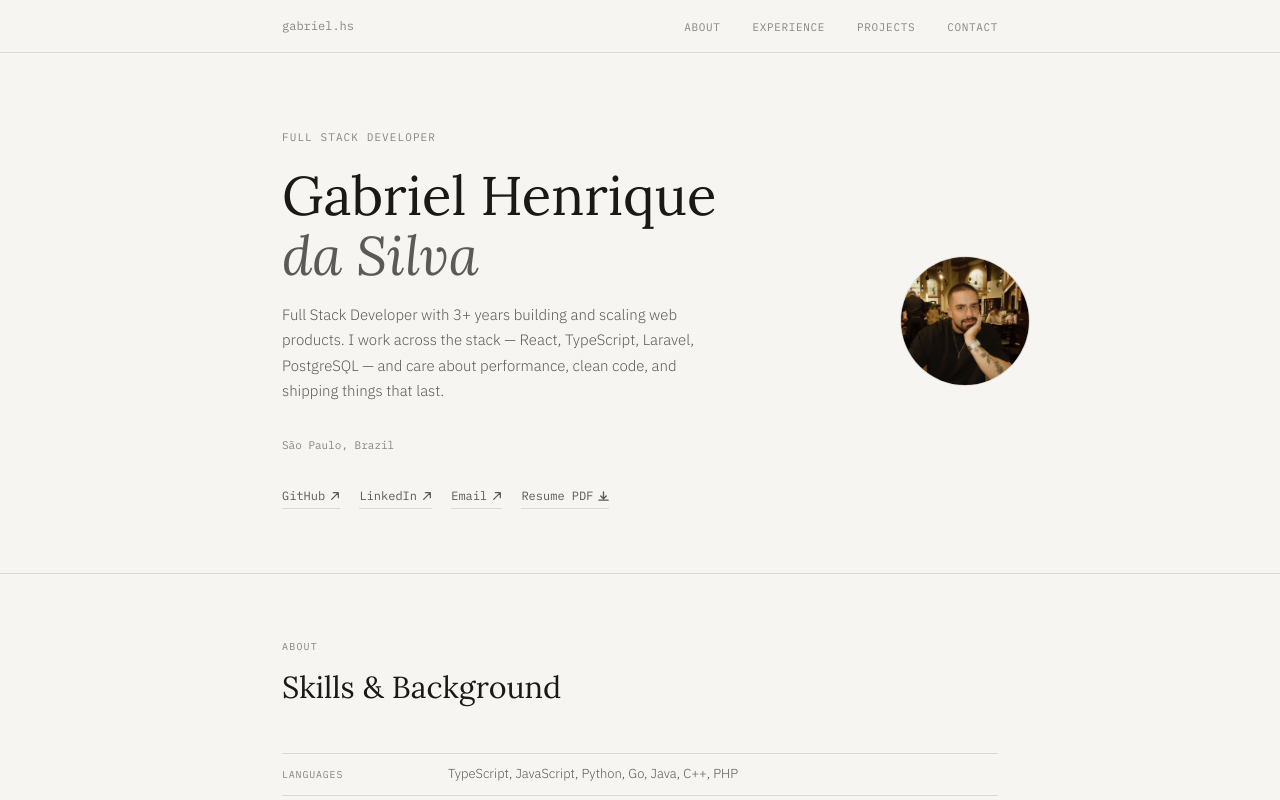
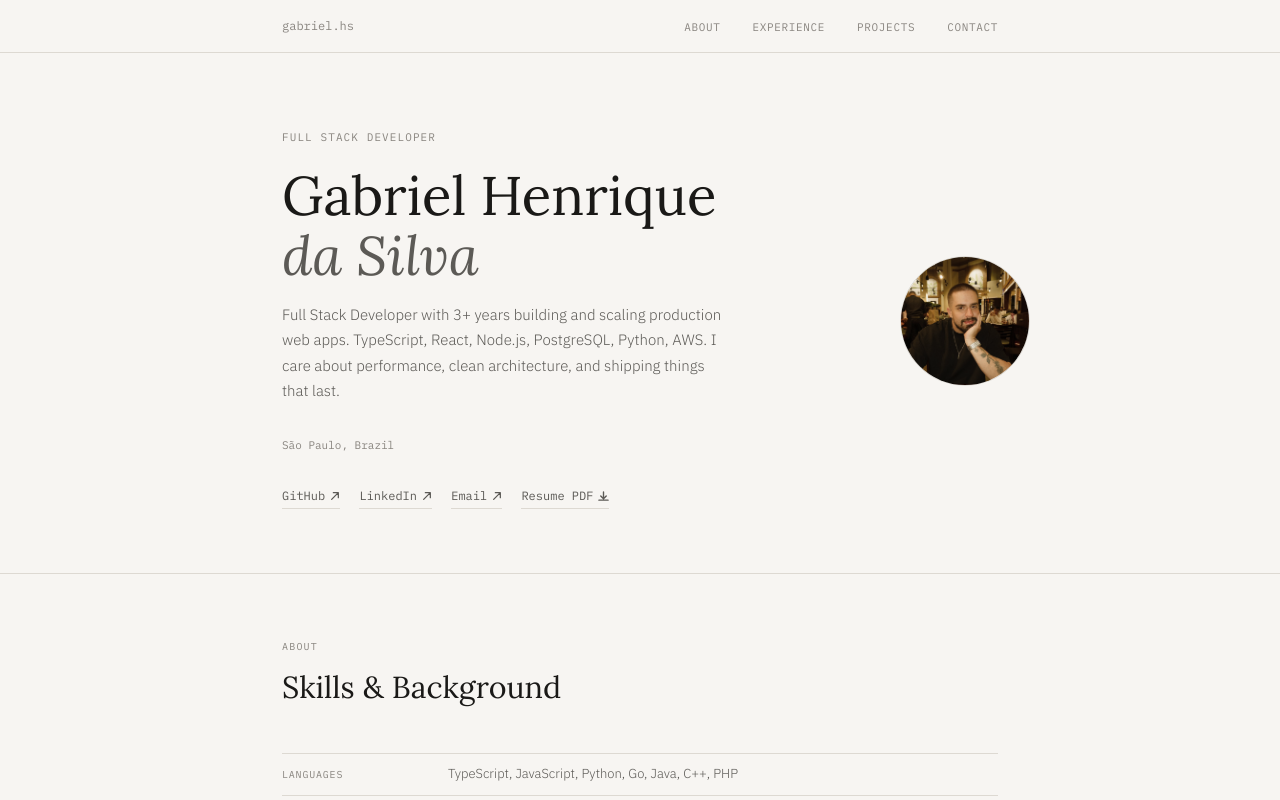
Before and after one commit to gabrielhsdev/gabrielhsdev.github.io, a React (Vite) app: page / in a window 1280 px wide. Shown: the top 800 px of the page. Built offline with nearby package versions, Linux system fonts and the light colour scheme.

Commit message:
update portfolio

```diff
--- a/src/App.tsx
+++ b/src/App.tsx
@@ -42,7 +42,7 @@ const DATA: Data = {
   linkedin:   { label: "linkedin.com/in/gabrielhenriquedev", href: "https://www.linkedin.com/in/gabrielhenriquedev" },
   github:     { label: "github.com/gabrielhsdev",            href: "https://github.com/gabrielhsdev" },
 
-  about: "Full Stack Developer with 3+ years building and scaling web products. I work across the stack — React, TypeScript, Laravel, PostgreSQL — and care about performance, clean code, and shipping things that last.",
+  about: "Full Stack Developer with 3+ years building and scaling production web apps. TypeScript, React, Node.js, PostgreSQL, Python, AWS. I care about performance, clean architecture, and shipping things that last.",
 
   skills: [
     { label: "Languages",    value: "TypeScript, JavaScript, Python, Go, Java, C++, PHP" },
```
